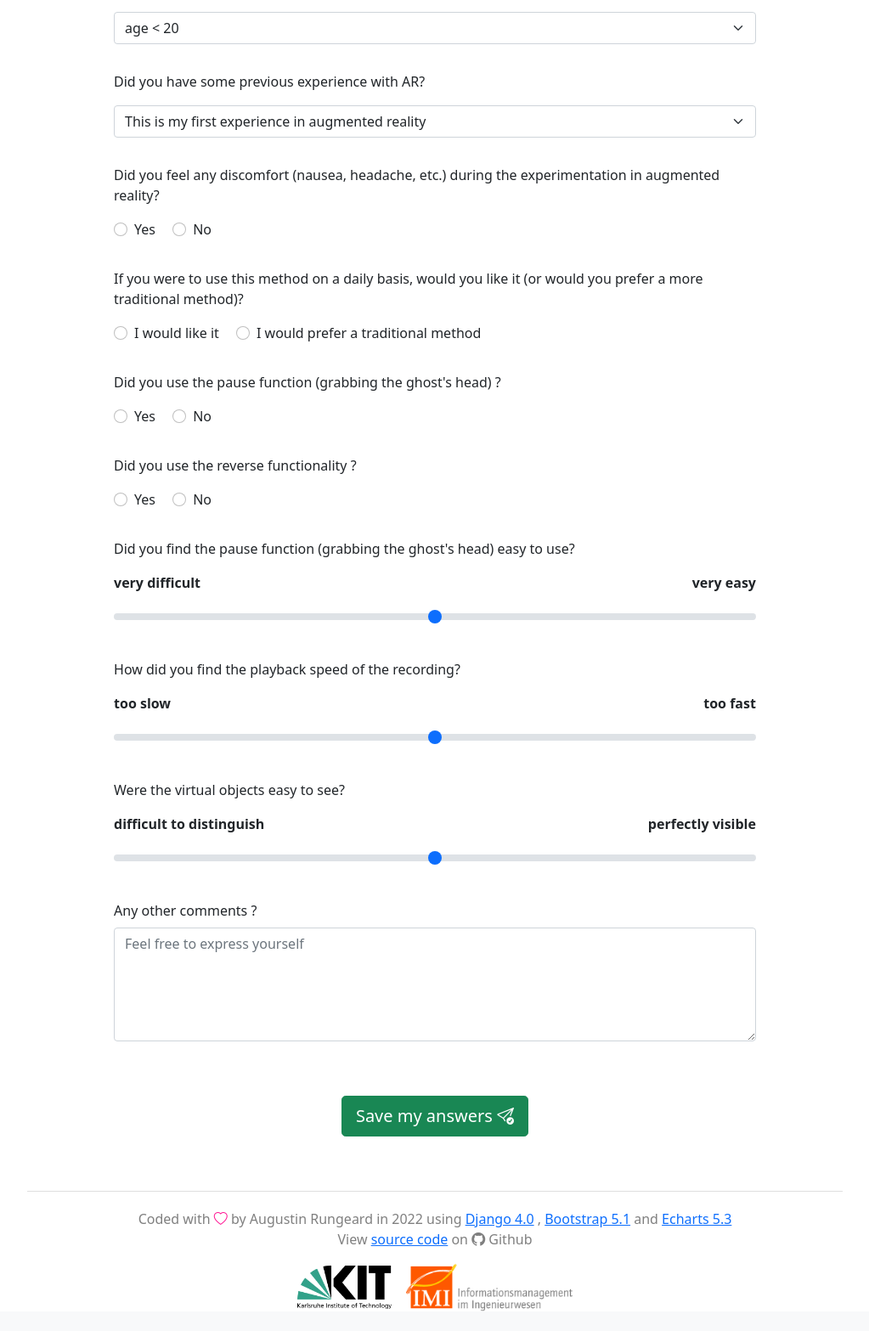
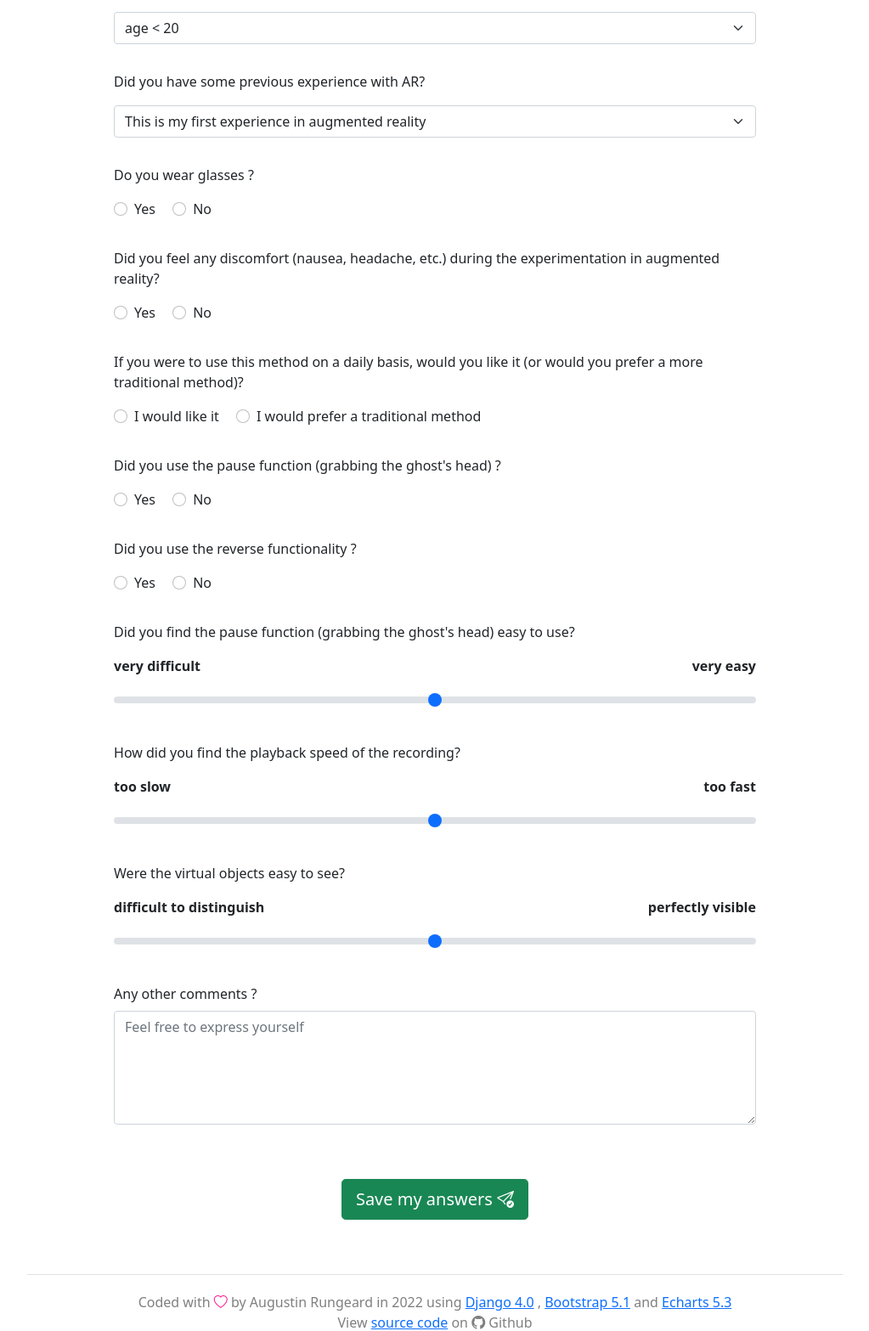
Before and after one commit to rungeard/master_thesis, a Django app: page /task2/part5 in a window 1280 px wide. Shown: the part 346-1913 px from the top of the page at 85% size, without its empty margins (128-1151 px from the left). Before the commit the page ends 1890 px from the top, so only its background shows below. Run offline with Django 4.2, Linux system fonts and the light colour scheme; the visitor is signed in with stand-in values (Sample User, id 1); data comes from the database, SQL or seed files in the repository.

Commit message:
add glasses question

```diff
--- a/my_app/models.py
+++ b/my_app/models.py
@@ -80,6 +80,16 @@ class Custome_questions(models.Model):
         default=None,
         null=True,
     )
+    glasses = models.CharField(
+        choices=[
+            ('0', 'No'),
+            ('1', 'Yes'),
+            (None, 'Not answered'),
+        ],
+        max_length=20,
+        default=None,
+        null=True,
+    )
     pause_function = models.PositiveSmallIntegerField(null=True)
     speed = models.PositiveSmallIntegerField(null=True)
     visibility = models.PositiveSmallIntegerField(null=True)
@@ -93,6 +103,7 @@ class Custome_questions(models.Model):
         b *= self.daily_use != None
         b *= self.pause_function != None
         b *= self.pause_use != None
+        b *= self.glasses != None
         b *= self.reverse_use != None
         b *= self.speed != None
         b *= self.visibility != None
--- a/my_app/templates/my_app/survey5.html
+++ b/my_app/templates/my_app/survey5.html
@@ -33,9 +33,21 @@
            <option value="2"> I had already experimented augmented reality </option>
            <option value="3"> I regularly use augmented reality </option>
          </select>
-      </div>
+       </div>
 
-      <div class="my-3" style="width: 90vw; max-width:20cm">
+       <div class="my-3" style="width: 90vw; max-width:20cm">
+        <p> Do you wear glasses ? </p>
+        <div class="form-check form-check-inline">
+          <input class="form-check-input" type="radio" name="glasses" id="yes_glasses" value="1" required>
+          <label class="form-check-label" for="yes_glasses">Yes</label>
+        </div>
+        <div class="form-check form-check-inline">
+          <input class="form-check-input" type="radio" name="glasses" id="no_glasses" value="0">
+          <label class="form-check-label" for="no_glasses">No</label>
+        </div>
+       </div>
+
+       <div class="my-3" style="width: 90vw; max-width:20cm">
         <p> Did you feel any discomfort (nausea, headache, etc.) during the experimentation in augmented reality? </p>
         <div class="form-check form-check-inline">
           <input class="form-check-input" type="radio" name="discomfort" id="yes_discomfort" value="1" required>
--- a/my_app/views.py
+++ b/my_app/views.py
@@ -454,6 +454,7 @@ def task25(request, AR = True):
             c.visibility = int(request.POST['visibility'])
             c.pause_use = request.POST['pause_use']
             c.reverse_use = request.POST['reverse_use']
+            c.glasses = request.POST['glasses']
         c.free_text = request.POST['free_text'].replace(',',';')
         c.save()
 
@@ -586,7 +587,7 @@ def csv_results(request):
     )
 
     writer = csv.writer(response)
-    writer.writerow(['user_id',
+    writer.writerow(['username',
                      'time spent AR (in s)',
                      'nasa tlx mental demand rating AR',
                      'nasa tlx mental demand tally AR',
@@ -650,6 +651,7 @@ def csv_results(request):
                      'visibility',
                      'pause_use',
                      'reverse_use',
+                     'glasses',
                      'free_text_AR',
                      'free_text_PDF',
                      'number of correct parts in AR',
@@ -672,7 +674,7 @@ def csv_results(request):
             if Assembly.objects.filter(user=u).exists():
                 assembly = Assembly.objects.get(user=u)
                 l = [assembly.AR,assembly.PDF]
-            writer.writerow([u.id,
+            writer.writerow([u.username,
                              t_ar.time_spent().total_seconds(),
                              nasa_tlx_ar.Mental_Demand_Rating,
                              nasa_tlx_ar.Mental_Demand_Tally(),
@@ -736,6 +738,7 @@ def csv_results(request):
                              c.visibility,
                              c.pause_use,
                              c.reverse_use,
+                             c.glasses,
                              c.free_text,
                              c2.free_text
             ]+l)
```
Also changed, not shown: my_app/migrations/0014_custome_questions_glasses.py (added).
